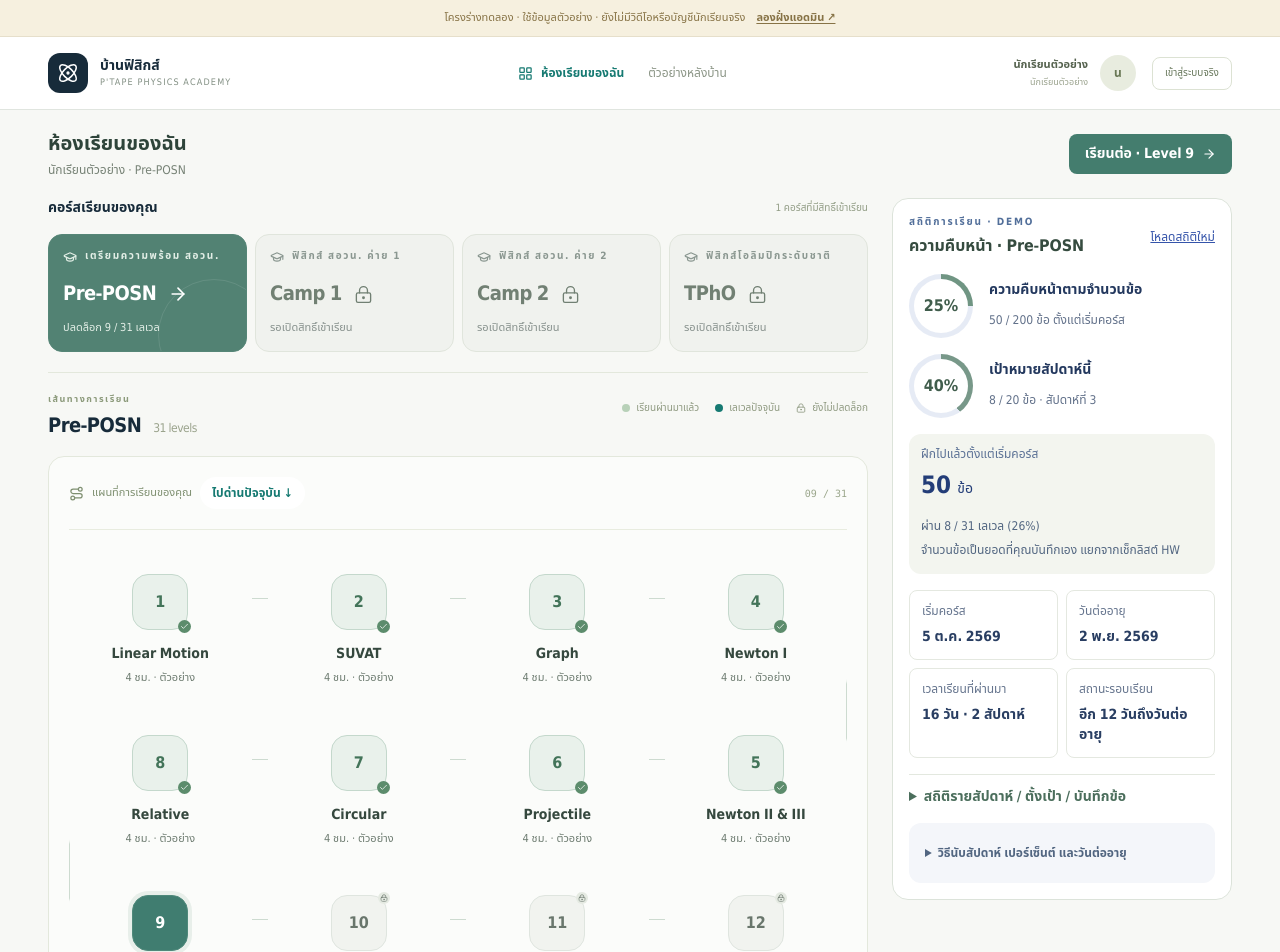
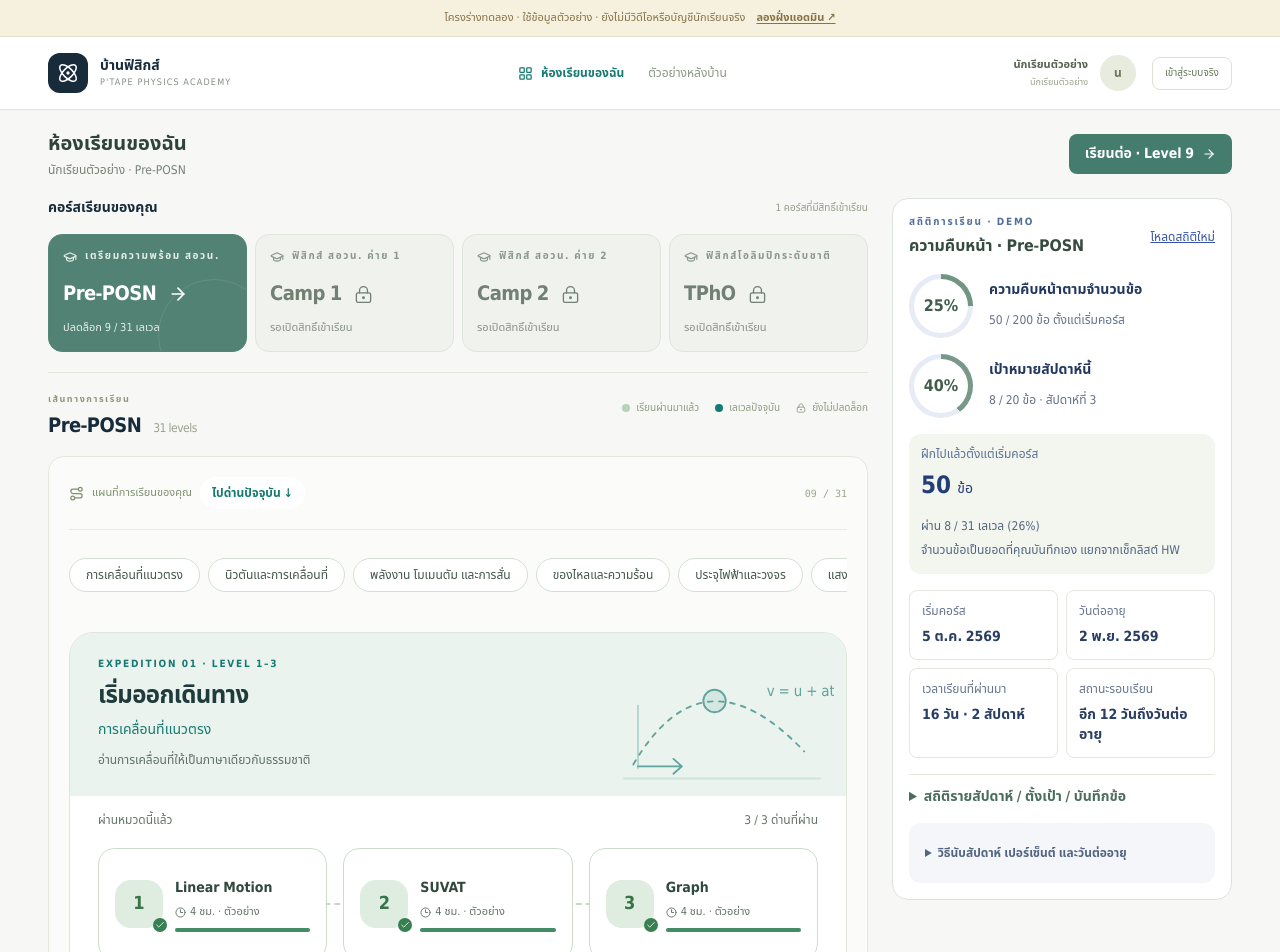
Before and after one commit to pxtape/baanphys, a Next.js app: page /preview/classroom in a window 1280 px wide. Shown: the top 952 px of the page. Built offline with nearby package versions, Linux system fonts and the light colour scheme.

Commit message:
Restore illustrated chapter cards while keeping compact classroom and progress sidebar

```diff
--- a/src/components/classroom/StudentClassroom.tsx
+++ b/src/components/classroom/StudentClassroom.tsx
@@ -5,7 +5,7 @@ import { StudyDashboard } from "./StudyDashboard";
 import { useEffect, useRef, useState } from "react";
 import {
   ArrowLeft, ArrowRight, Atom, BookOpen, Check, CheckCheck,
-  CirclePlay, Clock3, FileText, GraduationCap, LayoutGrid, LockKeyhole,
+  CirclePlay, Clock3, FileText, Flag, GraduationCap, LayoutGrid, LockKeyhole,
   LogOut, Maximize, MessageCircle, Minimize, Route,
 } from "lucide-react";
 import {
@@ -72,20 +72,67 @@ function getLevels(course: CourseDefinition): CourseLevel[] {
   }));
 }
 
-function LevelPathway({ levels, unlockedLevel, selectedLevel, completedItemIds, items, demo, onSelect }: {
+const EXPEDITIONS = [
+  { start: 1, end: 3, title: "เริ่มออกเดินทาง", topic: "การเคลื่อนที่แนวตรง", note: "อ่านการเคลื่อนที่ให้เป็นภาษาเดียวกับธรรมชาติ", color: "#167a72", paper: "#eaf3ed", art: "motion" },
+  { start: 4, end: 8, title: "ทำความรู้จักกับแรง", topic: "นิวตันและการเคลื่อนที่", note: "จากลูกบอลหนึ่งลูก สู่กฎที่อธิบายทั้งโลก", color: "#3e7095", paper: "#edf3f8", art: "orbit" },
+  { start: 9, end: 16, title: "มองให้เห็นสิ่งที่ซ่อนอยู่", topic: "พลังงาน โมเมนตัม และการสั่น", note: "เชื่อมแรงโน้มถ่วง พลังงาน การชน และการหมุน", color: "#89602e", paper: "#faf1df", art: "pendulum" },
+  { start: 17, end: 20, title: "โลกที่ไหลและเปลี่ยนแปลง", topic: "ของไหลและความร้อน", note: "สำรวจสิ่งที่เกิดขึ้นในน้ำ อากาศ และอุณหภูมิ", color: "#387c91", paper: "#e9f4f5", art: "fluid" },
+  { start: 21, end: 27, title: "จุดประกายความเข้าใจ", topic: "ประจุไฟฟ้าและวงจร", note: "ตามรอยประจุ จากสนามที่มองไม่เห็นสู่หลอดไฟ", color: "#7a6197", paper: "#f2edf7", art: "circuit" },
+  { start: 28, end: 29, title: "ตามลำแสงไป", topic: "แสง", note: "มองโลกอีกครั้ง ผ่านเลนส์และการหักเห", color: "#a55c53", paper: "#fcf0e9", art: "prism" },
+  { start: 30, end: 30, title: "สำรวจโลกของแก๊ส", topic: "แก๊สและความชื้น", note: "จากอนุภาคเล็ก ๆ สู่ปรากฏการณ์รอบตัว", color: "#527951", paper: "#edf4e7", art: "gas" },
+  { start: 31, end: 31, title: "อีกหนึ่งแรงที่มองไม่เห็น", topic: "แม่เหล็ก", note: "จุดหมายสุดท้ายของ Pre-POSN และจุดเริ่มต้นถัดไป", color: "#536695", paper: "#edf0f9", art: "field" },
+];
+
+function PhysicsSketch({ kind }: { kind: string }) {
+  return <svg aria-hidden="true" viewBox="0 0 240 140" className="h-full w-full" fill="none" stroke="currentColor" strokeWidth="2" strokeLinecap="round" strokeLinejoin="round">
+    <path d="M15 123H225" opacity=".2"/>
+    {kind === "motion" ? <><path d="M25 108Q100 -20 208 94" strokeDasharray="5 7"/><circle cx="112" cy="40" r="12" fill="currentColor" fillOpacity=".15"/><path d="M30 110H77M68 102L77 110L68 118"/><text x="168" y="35" fill="currentColor" stroke="none" fontSize="16">v = u + at</text><path d="M30 112V45" opacity=".4"/></>
+    : kind === "orbit" ? <><ellipse cx="120" cy="70" rx="91" ry="36" transform="rotate(-20 120 70)" strokeDasharray="4 6"/><circle cx="120" cy="70" r="23" fill="currentColor" fillOpacity=".12"/><circle cx="201" cy="38" r="10" fill="currentColor"/><path d="M192 47L154 62M163 52L154 62L168 62"/><text x="23" y="30" fill="currentColor" stroke="none" fontSize="17">F = ma</text></>
+    : kind === "pendulum" ? <><path d="M62 20H176M118 20V103M118 20L173 91"/><path d="M68 91Q118 143 173 91" strokeDasharray="4 6" opacity=".4"/><circle cx="118" cy="105" r="15" fill="currentColor" fillOpacity=".12"/><circle cx="173" cy="94" r="15" fill="currentColor" fillOpacity=".25"/><path d="M110 18L116 25L124 18"/><text x="20" y="62" fill="currentColor" stroke="none" fontSize="15">E = K + U</text></>
+    : kind === "fluid" ? <><path d="M48 25V104Q48 117 63 117H105Q118 117 118 104V25M39 25H58M109 25H127"/><path d="M49 70Q67 60 83 70T117 70V103Q117 116 104 116H62Q49 116 49 103Z" fill="currentColor" fillOpacity=".15"/><path d="M163 24V95M153 95A19 19 0 1 0 173 95V24Q173 14 163 14Q153 14 153 24V95M163 56V105"/><circle cx="163" cy="110" r="9" fill="currentColor"/><circle cx="69" cy="91" r="3"/><circle cx="97" cy="81" r="4"/></>
+    : kind === "circuit" ? <><path d="M31 70V29H101M141 29H208V110H135M104 110H31V70M104 98V122M134 103V117"/><circle cx="121" cy="29" r="20" fill="currentColor" fillOpacity=".13"/><path d="M110 17L133 41M132 17L109 41M87 16L80 9M121 0V5M155 16L162 9"/><path d="M200 65L208 73L216 65"/><text x="67" y="77" fill="currentColor" stroke="none" fontSize="18">V = IR</text></>
+    : kind === "prism" ? <><path d="M114 21L164 113H63Z" fill="currentColor" fillOpacity=".1"/><path d="M12 65H88L142 76L226 35"/><path d="M143 79L227 57" stroke="#ca9560"/><path d="M146 82L228 79" stroke="#699c82"/><path d="M150 85L228 103" stroke="#7b79ae"/><circle cx="114" cy="21" r="3"/></>
+    : kind === "gas" ? <><path d="M55 21H177V119H55Z"/><path d="M45 30H187M115 5V28"/><circle cx="77" cy="59" r="6"/><circle cx="137" cy="53" r="6"/><circle cx="105" cy="97" r="6"/><circle cx="157" cy="92" r="6"/><path d="M80 65L90 76M131 55L121 67M151 86L141 76"/><text x="183" y="61" fill="currentColor" stroke="none" fontSize="14">pV</text></>
+    : <><path d="M77 60V86Q77 120 120 120Q163 120 163 86V60H143V86Q143 100 120 100Q97 100 97 86V60Z" fill="currentColor" fillOpacity=".15"/><path d="M87 55Q87 -2 153 55M65 59Q65 -30 177 59M45 70Q35 -48 197 70" strokeDasharray="4 6" opacity=".55"/><text x="80" y="80" fill="currentColor" stroke="none" fontSize="12">N</text><text x="149" y="80" fill="currentColor" stroke="none" fontSize="12">S</text></>}
+  </svg>;
+}
+
+function LevelPathway({ levels, unlockedLevel, selectedLevel, completedItemIds, items, demo, onSelect, themed }: {
   levels: CourseLevel[]; unlockedLevel: number; selectedLevel: number | null;
-  completedItemIds: string[]; items: LearningItem[]; demo: boolean; onSelect: (level: number) => void; themed?: boolean;
+  completedItemIds: string[]; items: LearningItem[]; demo: boolean; onSelect: (level: number) => void; themed: boolean;
 }) {
- const rows:CourseLevel[][]=[];
- for(let i=0;i<levels.length;i+=4) rows.push(levels.slice(i,i+4));
- return <div className="compact-path space-y-7 py-3 sm:space-y-10">{rows.map((row,rowIndex)=><div key={row[0].number} className="compact-path-row relative grid grid-cols-1 gap-3 sm:grid-cols-4 sm:gap-4">{row.map((entry,column)=>{
- const locked=entry.number>unlockedLevel,current=entry.number===unlockedLevel;
- const tasks=items.filter(item=>item.levelNumber===entry.number),done=tasks.filter(item=>completedItemIds.includes(item.id)).length;
- const passed=entry.number<unlockedLevel,waiting=current&&tasks.length>0&&done===tasks.length;
- return <button id={`level-${entry.number}`} key={entry.number} type="button" disabled={locked} aria-pressed={entry.number===selectedLevel} aria-label={`Level ${entry.number} ${entry.title}${locked?" ยังไม่ปลดล็อก":current?" เลเวลปัจจุบัน":" เปิดบทเรียน"}`} onClick={()=>onSelect(entry.number)} style={{"--path-column":rowIndex%2?4-column:column+1} as React.CSSProperties} className="compact-path-node relative z-10 flex scroll-mt-5 items-center gap-3 rounded-xl border border-[#e0e6e1] bg-white p-3 text-left sm:flex-col sm:border-0 sm:bg-[#fbfcfa] sm:p-1 sm:text-center">
- <span className={`relative flex h-12 w-12 shrink-0 items-center justify-center rounded-2xl border text-base font-semibold sm:h-14 sm:w-14 ${current?waiting?"border-[#d6be90] bg-[#f6ecd7] text-[#876326]":"border-[#4f897b] bg-[#407d70] text-white shadow-[0_0_0_4px_#e8efea]":passed?"border-[#c4d8cc] bg-[#e9f1eb] text-[#437459]":"border-[#dfe5df] bg-[#f1f3ef] text-[#69766c]"}`}>{entry.number}{locked&&<LockKeyhole size={12} className="absolute -right-1 -top-1 rounded-full bg-[#e5eae2] p-0.5"/>}{passed&&<Check size={13} className="absolute -bottom-1 -right-1 rounded-full bg-[#5c8c6c] p-0.5 text-white"/>}</span>
- <span><span className="block text-sm font-semibold leading-6 text-[#35483e]">{entry.title}</span><span className="mt-1 block text-[11px] text-[#6e7c71]">{formatStudyTime(entry.durationMinutes)}{demo?" · ตัวอย่าง":""}</span>{current&&<span className="mt-1.5 inline-block rounded-full bg-[#e9efea] px-2 py-0.5 text-[10px] font-medium text-[#447869]">{waiting?"ทำครบแล้ว · ติดต่อ LINE":"คุณอยู่ตรงนี้"}</span>}</span></button>;
- })}{rowIndex<rows.length-1&&<span aria-hidden="true" className={`pointer-events-none absolute top-7 hidden h-[calc(100%+2.5rem)] w-[12.5%] border-[#cddbd0] sm:block ${rowIndex%2?"left-0 rounded-l-2xl border-b border-l border-t":"right-0 rounded-r-2xl border-b border-r border-t"}`}/>}</div>)}<style>{`@media(min-width:640px){.compact-path-row::before{content:"";position:absolute;left:12.5%;right:12.5%;top:28px;height:1px;background:#cddbd0}.compact-path-node{grid-column:var(--path-column);grid-row:1}}`}</style></div>;
+  const chapters = themed ? EXPEDITIONS : [{ start: 1, end: Infinity, title: "เส้นทางการเรียนรู้", topic: "ทีละก้าว สู่ความเข้าใจ", note: "เลือกด่านที่เปิดแล้วเพื่อเริ่มเรียน", color: "#167a72", paper: "#eaf3ed", art: "motion" }];
+  return <div>
+    <nav aria-label="เลือกหมวดบทเรียน" className="mb-7 flex gap-2 overflow-x-auto pb-3">{chapters.filter(ch => levels.some(l => l.number >= ch.start && l.number <= ch.end)).map(ch => <a key={ch.start} href={`#expedition-${ch.start}`} className="shrink-0 rounded-full border border-[#d4ded3] bg-white px-4 py-2 text-xs font-medium text-[#435749]">{ch.topic}</a>)}</nav>
+    <div className="space-y-7">{chapters.map((chapter, chapterIndex) => {
+      const chapterLevels = levels.filter(l => l.number >= chapter.start && l.number <= chapter.end);
+      if (!chapterLevels.length) return null;
+      const active = chapterLevels.some(l => l.number === unlockedLevel);
+      const passed = chapterLevels.filter(l => l.number < unlockedLevel).length;
+      return <section key={chapter.start} id={`expedition-${chapter.start}`} aria-label={chapter.topic} style={{"--chapter-color":chapter.color} as React.CSSProperties} className={`expedition scroll-mt-6 overflow-hidden rounded-[24px] border ${active ? "border-[#a2bdab] shadow-[0_8px_32px_#183e2310]" : "border-[#dfe5db]"}`}>
+        <div className="relative flex min-h-40 items-center justify-between gap-3 overflow-hidden px-5 py-6 sm:px-7" style={{backgroundColor:chapter.paper}}>
+          <div className="relative z-10 max-w-[65%]"><p className="text-[10px] font-bold uppercase tracking-[.18em]" style={{color:chapter.color}}>EXPEDITION {String(chapterIndex+1).padStart(2,"0")} · LEVEL {chapterLevels[0].number}–{chapterLevels.at(-1)?.number}</p><h3 className="mt-2 text-xl font-semibold leading-8 tracking-tight text-[#203b3b] sm:text-2xl">{chapter.title}</h3><p className="mt-2 text-sm font-medium" style={{color:chapter.color}}>{chapter.topic}</p><p className="mt-2 hidden text-xs leading-6 text-[#5f7065] sm:block">{chapter.note}</p></div>
+          <div className="absolute -right-5 top-4 h-36 w-44 opacity-65 sm:right-3 sm:h-40 sm:w-56" style={{color:chapter.color}}><PhysicsSketch kind={chapter.art}/></div>
+        </div>
+        <div className="bg-white px-4 pb-6 pt-4 sm:px-7"><div className="mb-5 flex items-center justify-between gap-3 text-xs text-[#657568]"><span>{active ? "คุณกำลังสำรวจหมวดนี้" : passed === chapterLevels.length ? "ผ่านหมวดนี้แล้ว" : "เส้นทางข้างหน้า"}</span><span>{passed} / {chapterLevels.length} ด่านที่ผ่าน</span></div>
+          <div className="expedition-trail relative grid grid-cols-1 gap-4 sm:grid-cols-2 xl:grid-cols-3">{chapterLevels.map(level => {
+            const locked = level.number > unlockedLevel;
+            const tasks = items.filter(item => item.levelNumber === level.number);
+            const done = tasks.filter(item => completedItemIds.includes(item.id)).length;
+            const waiting = level.number === unlockedLevel && tasks.length > 0 && done === tasks.length;
+            const current = level.number === unlockedLevel;
+            const passedLevel = level.number < unlockedLevel;
+            return <button id={`level-${level.number}`} key={level.number} type="button" disabled={locked} onClick={() => onSelect(level.number)} aria-pressed={selectedLevel===level.number} aria-label={`Level ${level.number} ${level.title}${locked ? " ยังไม่ปลดล็อก" : current ? " เลเวลปัจจุบัน" : " เปิดบทเรียน"}`} className={`relative flex min-h-28 items-center gap-3 rounded-2xl border p-4 text-left transition focus-visible:outline-2 focus-visible:outline-offset-4 focus-visible:outline-[#167a72] ${current ? waiting ? "border-[#c5a56c] bg-[#fff7e4]" : "border-[#167a72] bg-[#edf7f1] shadow-[0_4px_0_#167a7220]" : locked ? "border-[#e4e8e0] bg-[#f7f8f4]" : "border-[#cbdccc] bg-white hover:-translate-y-0.5 hover:border-[#167a72]"}`}>
+              <span className={`relative flex h-12 w-12 shrink-0 items-center justify-center rounded-2xl text-lg font-bold ${current ? waiting ? "bg-[#a77d39] text-white" : "bg-[#167a72] text-white" : passedLevel ? "bg-[#deeddf] text-[#377549]" : "bg-[#e9ede5] text-[#637365]"}`}>{level.number}{passedLevel && <Check size={14} className="absolute -bottom-1 -right-1 rounded-full bg-[#387f51] p-0.5 text-white"/>}{locked && <LockKeyhole size={12} className="absolute -right-1 -top-1 rounded-full bg-[#e1e7da] p-0.5"/>}</span>
+              <span className="min-w-0 flex-1"><span className="block text-sm font-semibold leading-6 text-[#30483e]">{level.title}</span><span className="mt-1 flex items-center gap-1 text-[11px] text-[#627465]"><Clock3 size={11}/>{formatStudyTime(level.durationMinutes)}{demo && level.durationMinutes!==null ? " · ตัวอย่าง" : ""}</span>{current && <span className={`mt-2 block text-[11px] font-semibold ${waiting ? "text-[#8a652c]" : "text-[#167a72]"}`}>{waiting ? "ทำครบแล้ว · ติดต่อ LINE" : "เรียนต่อจากตรงนี้ →"}</span>}{!locked && tasks.length>0 && <span className="mt-2 block h-1 rounded-full bg-[#dfe8dd]"><span className="block h-1 rounded-full bg-[#438c66]" style={{width:`${done/tasks.length*100}%`}}/></span>}</span>
+            </button>;
+          })}</div>
+        </div>
+      </section>;
+    })}</div>
+    <style>{`.expedition-trail::before {content:"";position:absolute;left:38px;top:30px;bottom:30px;border-left:2px dashed #c6d6c3;} @media(min-width:640px){.expedition-trail::before{left:25px;right:25px;top:55px;bottom:auto;border-left:0;border-top:2px dashed #c6d6c3;}}`}</style>
+    <div className="mt-8 flex items-center justify-center gap-2 rounded-2xl border border-dashed border-[#cdd9c8] px-5 py-6 text-sm text-[#657a60]"><Flag size={18}/><span>ทุกด่านคืออีกก้าวของความเข้าใจ · แล้วเจอกันที่ค่าย สอวน.</span></div>
+  </div>;
 }
 
 function StudyAdvice({ homework = false }: { homework?: boolean }) {
```
